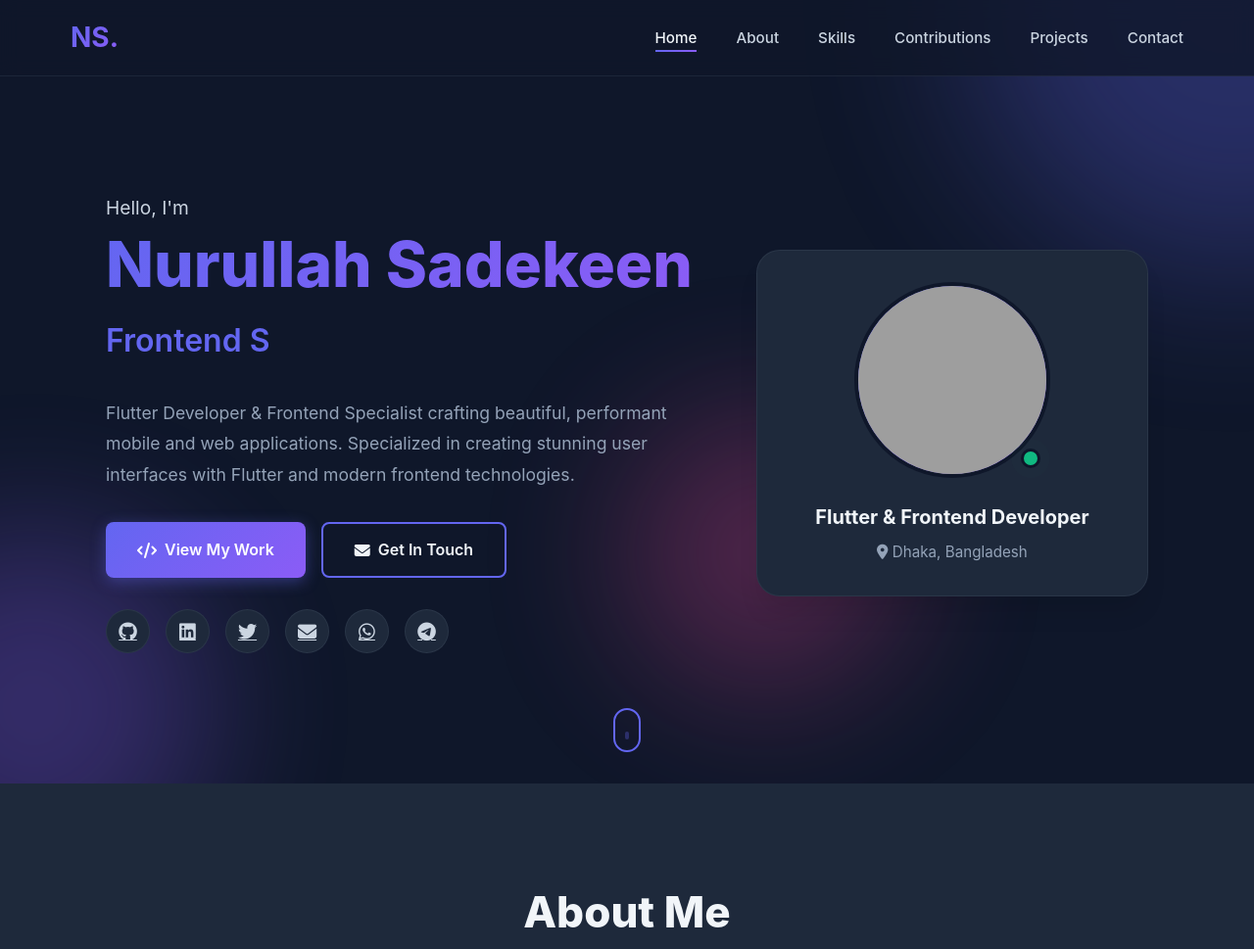
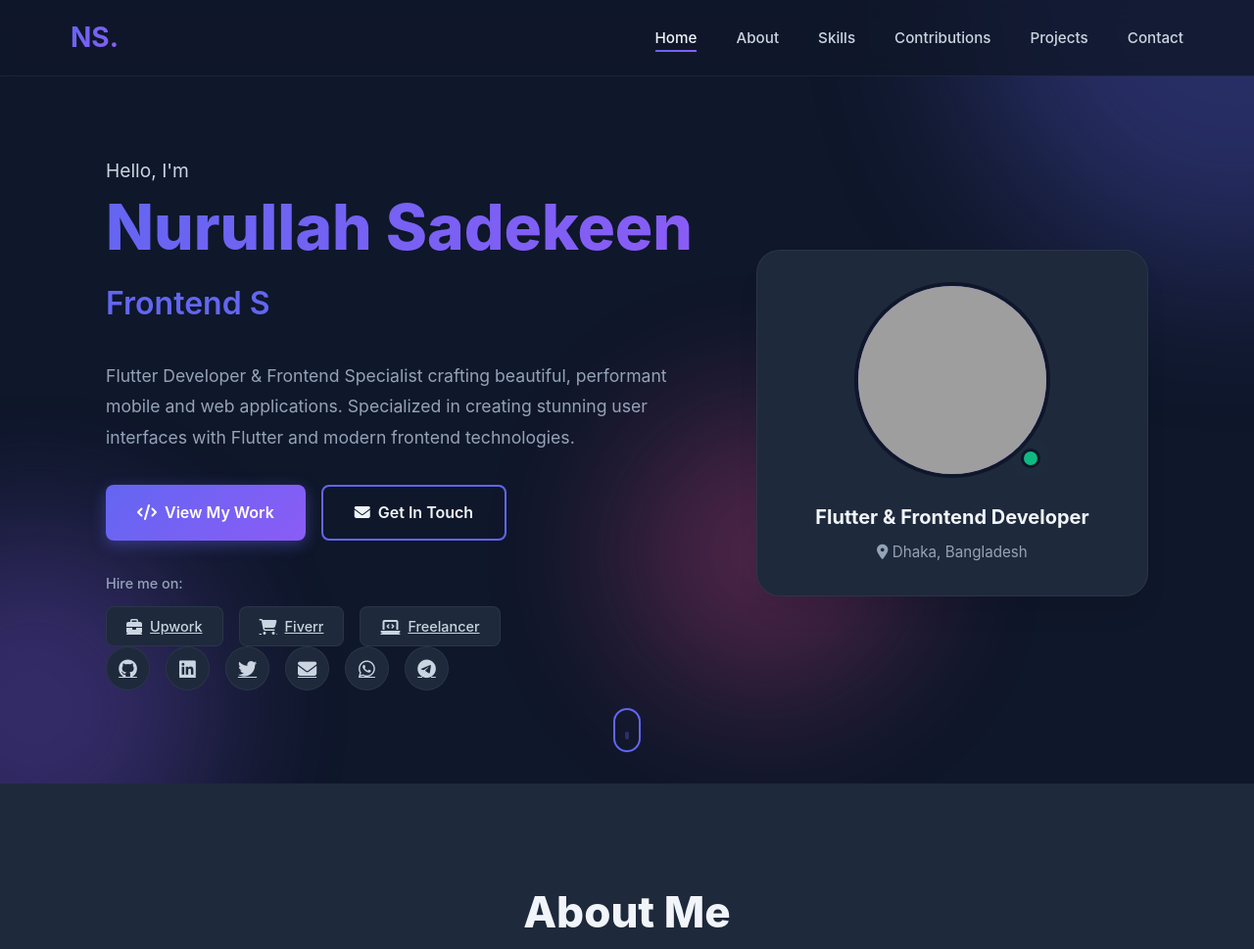
Before and after one commit to Nurullah-Sadekin/Nurullah-Sadekeen-Portfolio, a plain HTML site: page index.html in a window 1280 px wide. Shown: the top 969 px of the page at 98% size. Drawn offline with Linux system fonts and the light colour scheme; grey boxes are pictures that could not be loaded.

Commit message:
Add freelance platform links (Upwork, Fiverr, Freelancer) to hero section

```diff
--- a/index.html
+++ b/index.html
@@ -116,6 +116,20 @@
                         <a href="#contact" class="btn btn-outline">
                             <i class="fas fa-envelope"></i> Get In Touch
                         </a>
+                    </div>
+                    <div class="freelance-platforms">
+                        <p class="platforms-label">Hire me on:</p>
+                        <div class="platforms-links">
+                            <a href="https://www.upwork.com/freelancers/mobileappflutter" target="_blank" class="platform-link" aria-label="Upwork">
+                                <i class="fas fa-briefcase"></i> Upwork
+                            </a>
+                            <a href="https://www.fiverr.com/sellers/nurullahsadekin/" target="_blank" class="platform-link" aria-label="Fiverr">
+                                <i class="fas fa-shopping-cart"></i> Fiverr
+                            </a>
+                            <a href="https://www.freelancer.com/u/SadekinSowrov" target="_blank" class="platform-link" aria-label="Freelancer">
+                                <i class="fas fa-laptop-code"></i> Freelancer
+                            </a>
+                        </div>
                     </div>
                     <div class="hero-social">
                         <a href="https://github.com/Nurullah-Sadekin" target="_blank" aria-label="GitHub" class="social-icon">
--- a/styles.css
+++ b/styles.css
@@ -326,6 +326,50 @@ body {
 .btn-block {
     width: 100%;
     justify-content: center;
+}
+
+.freelance-platforms {
+    margin-top: 2rem;
+    animation: fadeInUp 0.6s ease 0.4s backwards;
+}
+
+.platforms-label {
+    color: var(--text-muted);
+    font-size: 0.9rem;
+    margin-bottom: 0.75rem;
+    font-weight: 500;
+}
+
+.platforms-links {
+    display: flex;
+    gap: 1rem;
+    flex-wrap: wrap;
+}
+
+.platform-link {
+    padding: 0.5rem 1.25rem;
+    background: var(--bg-secondary);
+    border: 1px solid var(--border-color);
+    border-radius: 0.5rem;
+    color: var(--text-secondary);
+    font-size: 0.9rem;
+    font-weight: 500;
+    display: inline-flex;
+    align-items: center;
+    gap: 0.5rem;
+    transition: all var(--transition-base);
+}
+
+.platform-link:hover {
+    background: var(--gradient-primary);
+    border-color: var(--primary-color);
+    color: white;
+    transform: translateY(-2px);
+    box-shadow: 0 4px 12px rgba(99, 102, 241, 0.3);
+}
+
+.platform-link i {
+    font-size: 1rem;
 }
 
 .hero-social {
@@ -1235,6 +1279,15 @@ section {
         flex-direction: column;
     }
 
+    .platforms-links {
+        justify-content: center;
+    }
+
+    .platform-link {
+        font-size: 0.85rem;
+        padding: 0.45rem 1rem;
+    }
+
     .section-title {
         font-size: 2rem;
     }
```
